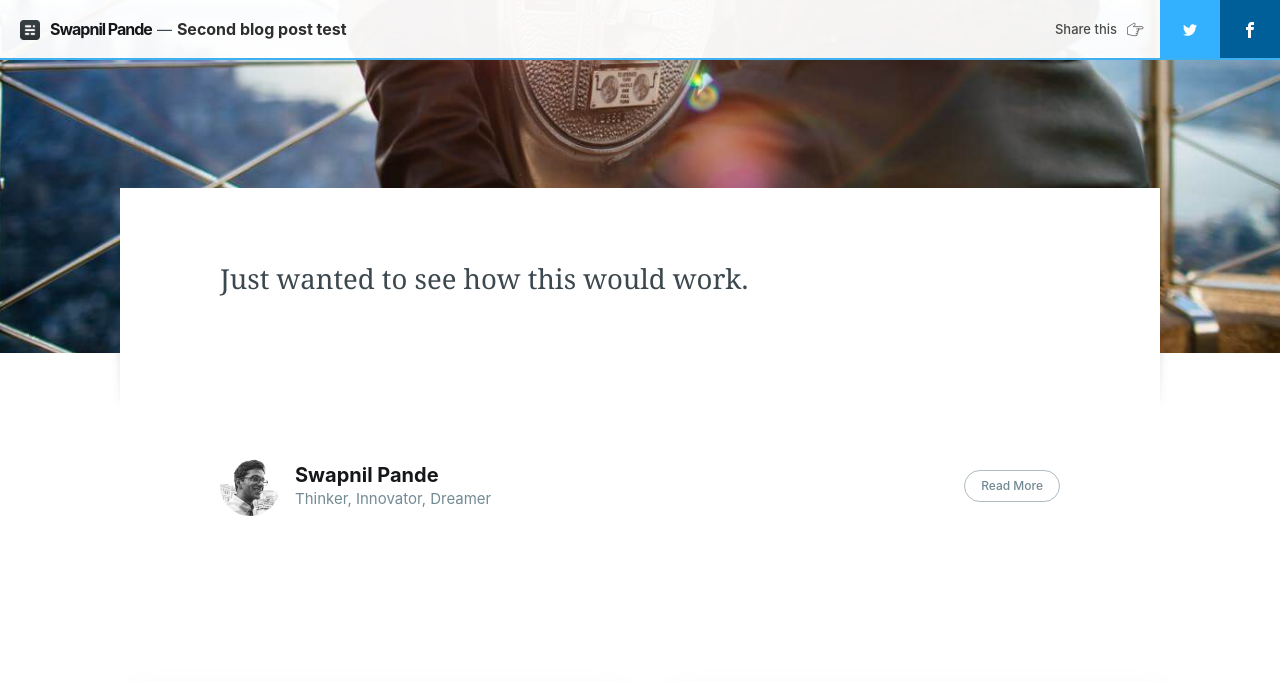
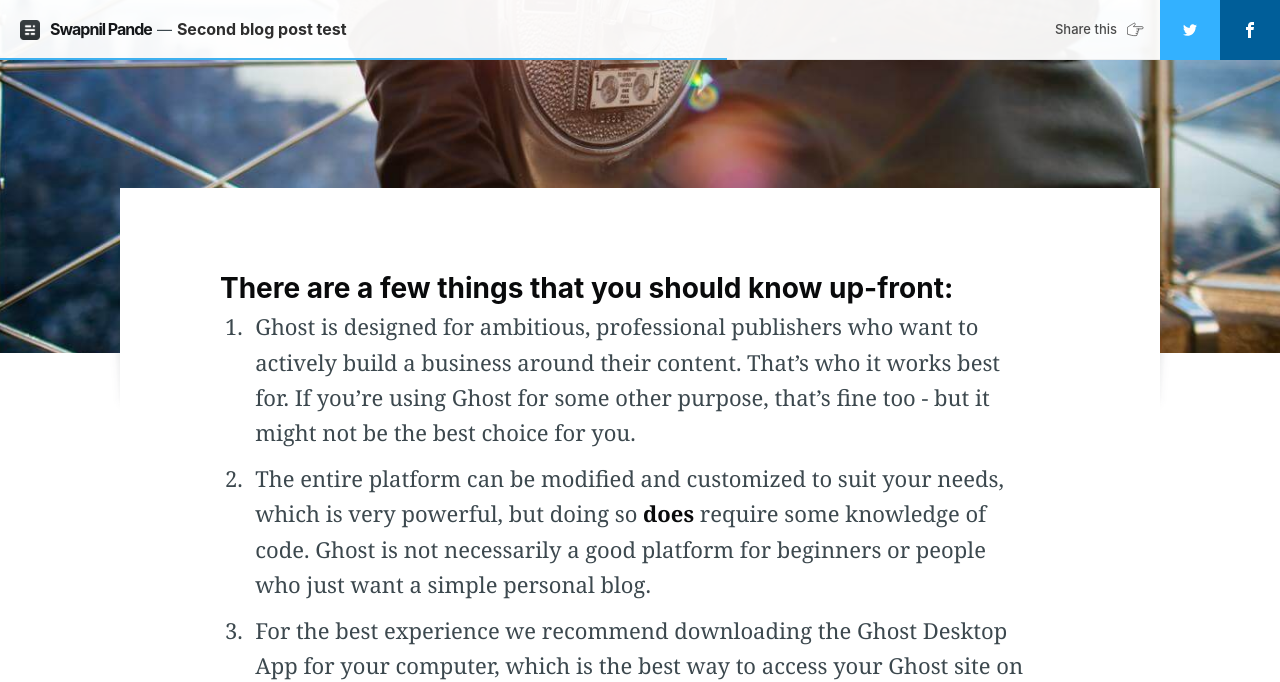
Before and after one commit to SwapnilPande/SwapnilPande.github.io, a Jekyll site: the page built from _posts/2018-08-08-projects-test.md, in a window 1280 px wide and 1400 px high, scrolled down 709 px. Shown: the top 682 px of the window. Built offline with Jekyll 4.4.1, drawn with Linux system fonts in a browser that asks for light colours; nearby versions of some CDN libraries; comment, search, counter and statistics services are not loaded; some of the changed text lies outside the part shown; grey boxes are pictures that could not be loaded.

Commit message:
Added sample text to make post longer

```diff
--- a/_posts/2018-08-08-projects-test.md
+++ b/_posts/2018-08-08-projects-test.md
@@ -11,4 +11,14 @@
 author: swapnil
 ---
 
-Just wanted to see how this would work.
+### There are a few things that you should know up-front:
+1. Ghost is designed for ambitious, professional publishers who want to actively build a business around their content. That's who it works best for. If you're using Ghost for some other purpose, that's fine too - but it might not be the best choice for you.
+2. The entire platform can be modified and customized to suit your needs, which is very powerful, but doing so **does** require some knowledge of code. Ghost is not necessarily a good platform for beginners or people who just want a simple personal blog.
+3. For the best experience we recommend downloading the Ghost Desktop App for your computer, which is the best way to access your Ghost site on a desktop device.
+
+
+Ghost is made by an independent non-profit organisation called the Ghost Foundation. We are 100% self funded by revenue from our [Ghost(Pro)](https://ghost.org/pricing) service, and every penny we make is re-invested into funding further development of free, open source technology for modern journalism.
+
+The main thing you'll want to read about next is probably: [the Ghost editor](https://demo.ghost.io/the-editor/).
+
+Once you're done reading, you can simply delete the default **Ghost** user from your team to remove all of these introductory posts!
```
